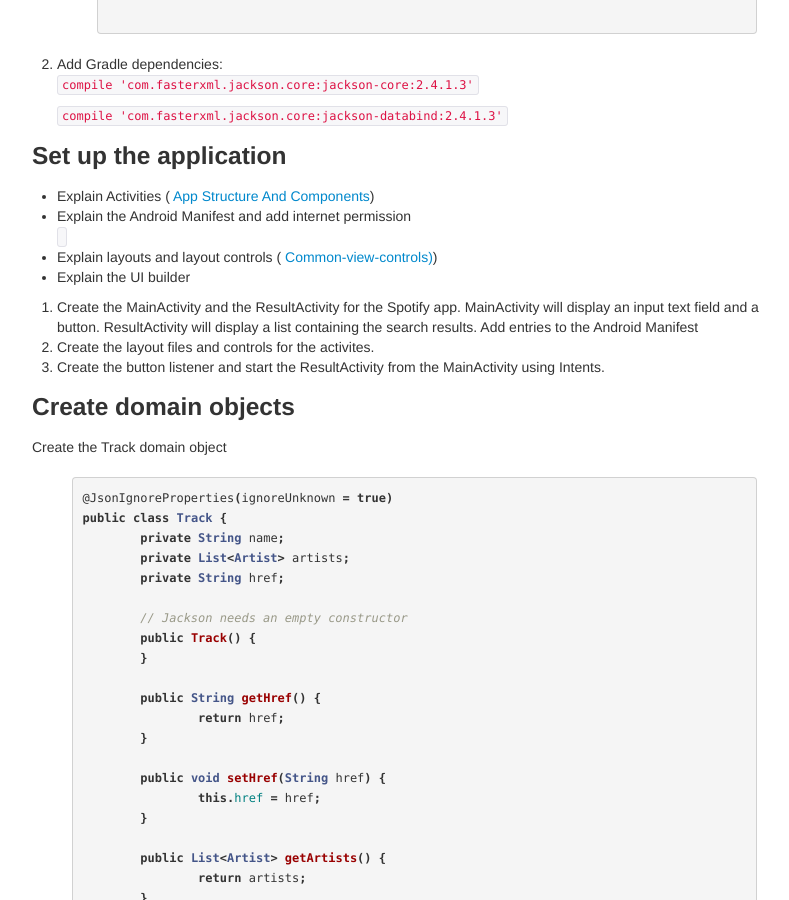
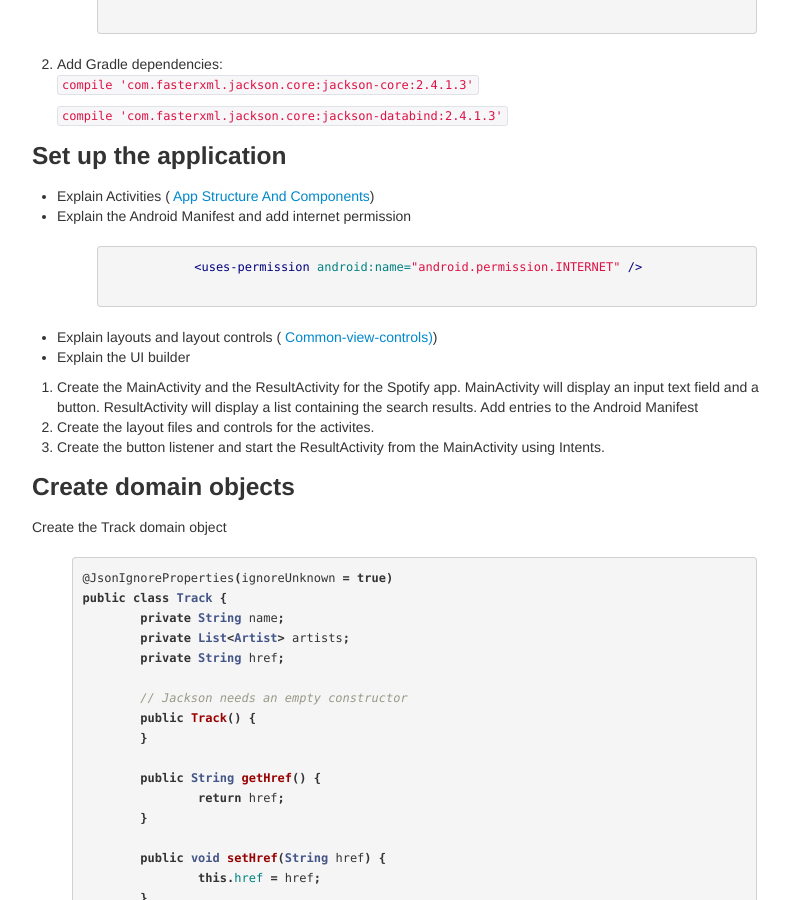
Before and after one commit to bekk/android101, a Jekyll site: the page built from docs/pages/manuscript.html, in a window 1280 px wide and 900 px high, scrolled down 1197 px. Shown: the whole window, without its empty margins (28-817 px from the left). Built offline with Jekyll 4.4.1, drawn with Linux system fonts in a browser that asks for light colours; Markdown is read by kramdown in place of the engine named in the settings.

Commit message:
Fikset manus..

```diff
--- a/docs/pages/manuscript.html
+++ b/docs/pages/manuscript.html
@@ -62,9 +62,9 @@ In this session we will create an app where the user can search for a Spotify tr
 <ul>
 	<li>Explain Activities (<a href="android-app-structure-and-components.html"> App Structure And Components</a>)</li>
 	<li>Explain the Android Manifest and add internet permission</li>
-	<code>
+	{% highlight xml %}
 	    <uses-permission android:name="android.permission.INTERNET" />
-	</code>
+	{% endhighlight %}
 	<li>Explain layouts and layout controls (<a href="common-view-controls.html"> Common-view-controls)</a>)</li>
 	<li>Explain the UI builder</li>
 </ul>
```
